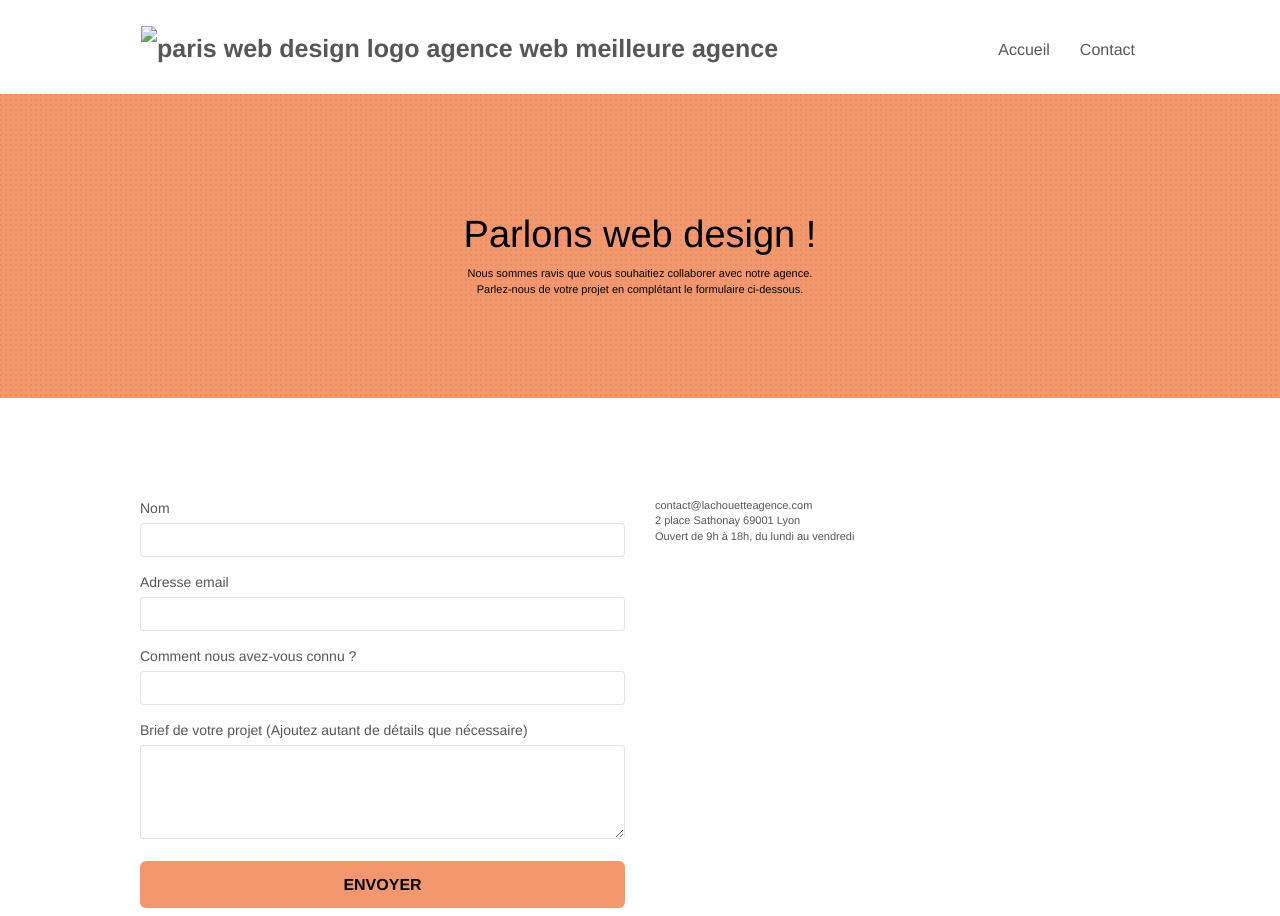
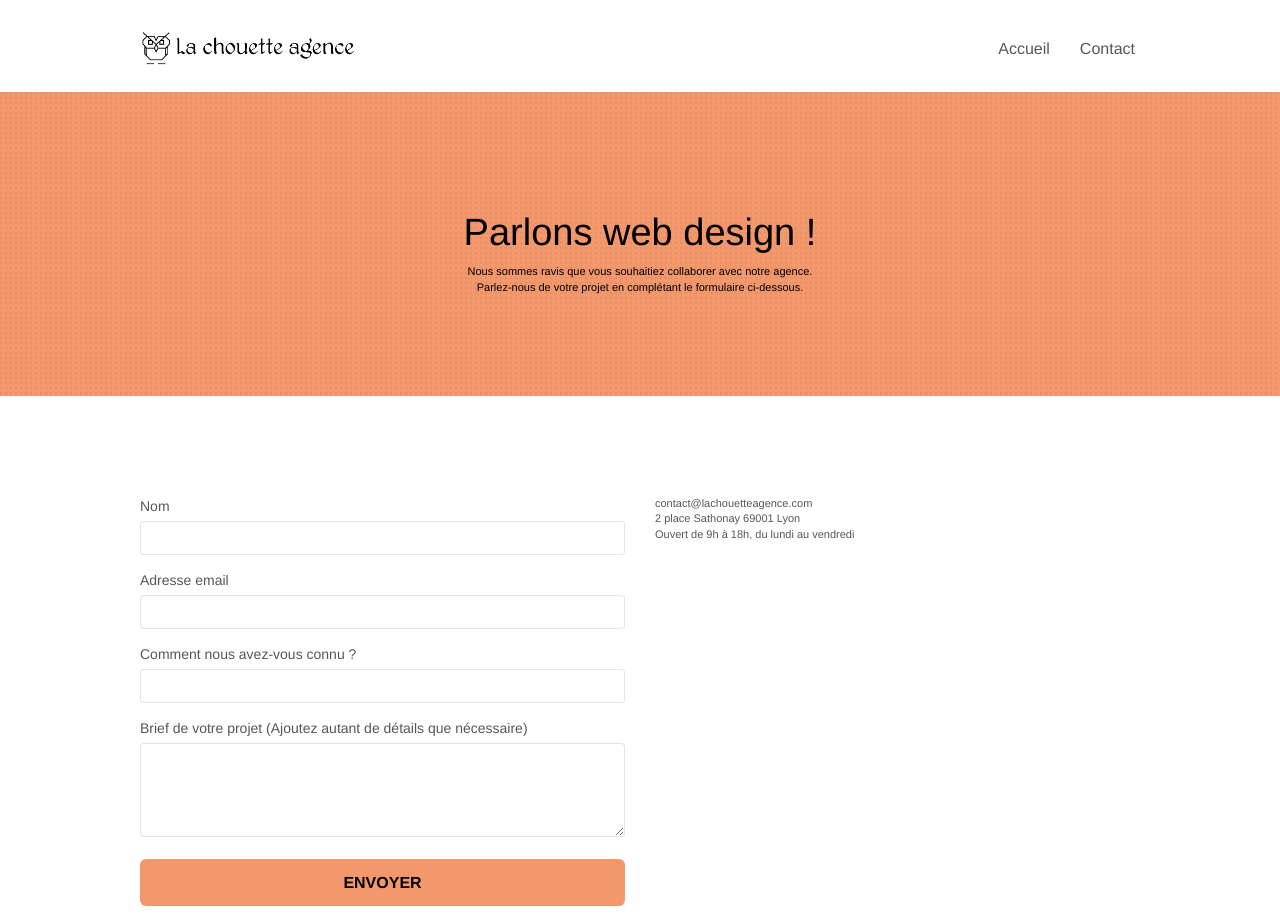
Before and after one commit to audreybisgambiglia/P4_bisgambiglia_audrey_10012022, a plain HTML site: page page2.html in a window 1280 px wide. Shown: the top 916 px of the page. Drawn offline with Linux system fonts and the light colour scheme.

Commit message:
rajout logo

```diff
--- a/page2.html
+++ b/page2.html
@@ -40,7 +40,7 @@
 
 		<nav class="navbar row">
 			<div class="navbar-header">
-				<a class="navbar-brand" href="index.html"><img src="img/la-chouette-agence.png" alt="paris web design logo agence web meilleure agence" height="40" /></a>
+				<a class="navbar-brand" href="index.html"><img src="img/la-chouette-agence.webp" alt="paris web design logo agence web meilleure agence" height="40" /></a>
 					<span class="icon-bar"></span><span class="icon-bar"></span><span class="icon-bar"></span>
 			</div>
 			<div class="collapse navbar-collapse navbar-1 special-dropdown-nav">
```
